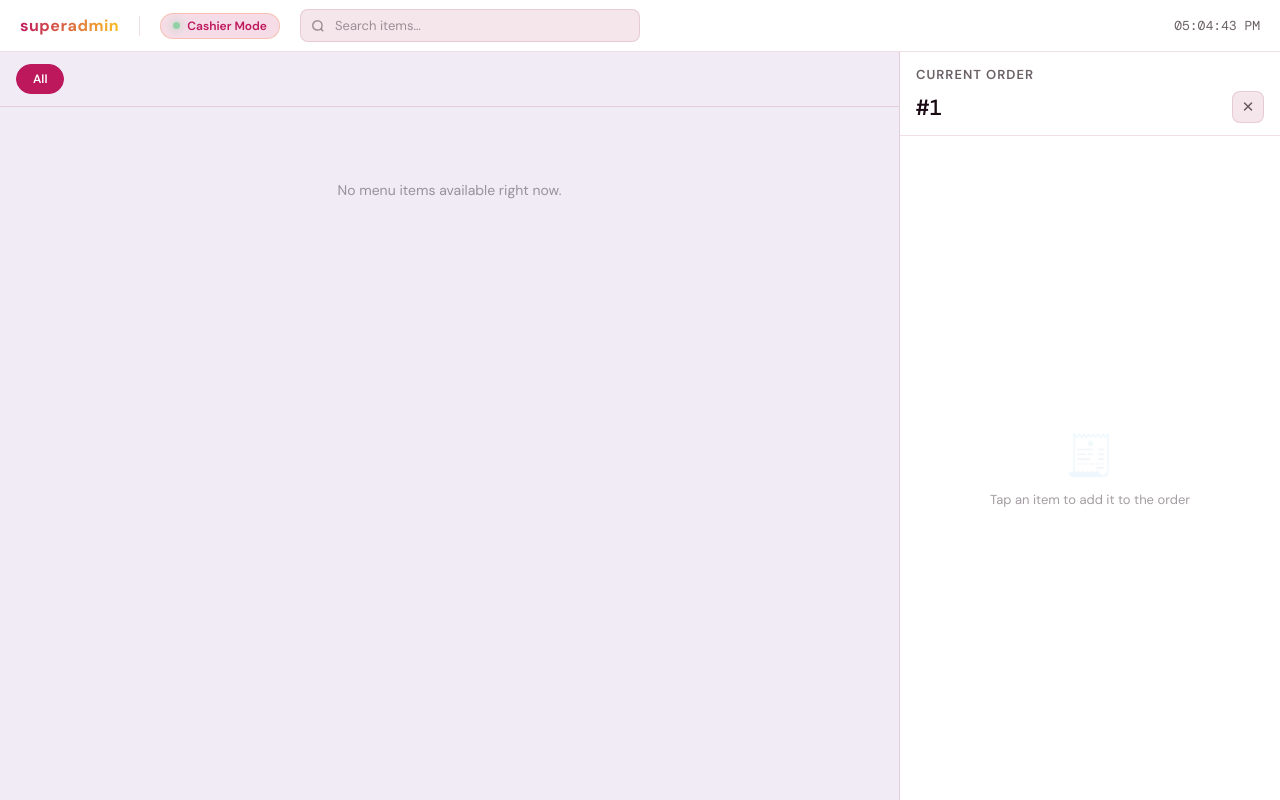
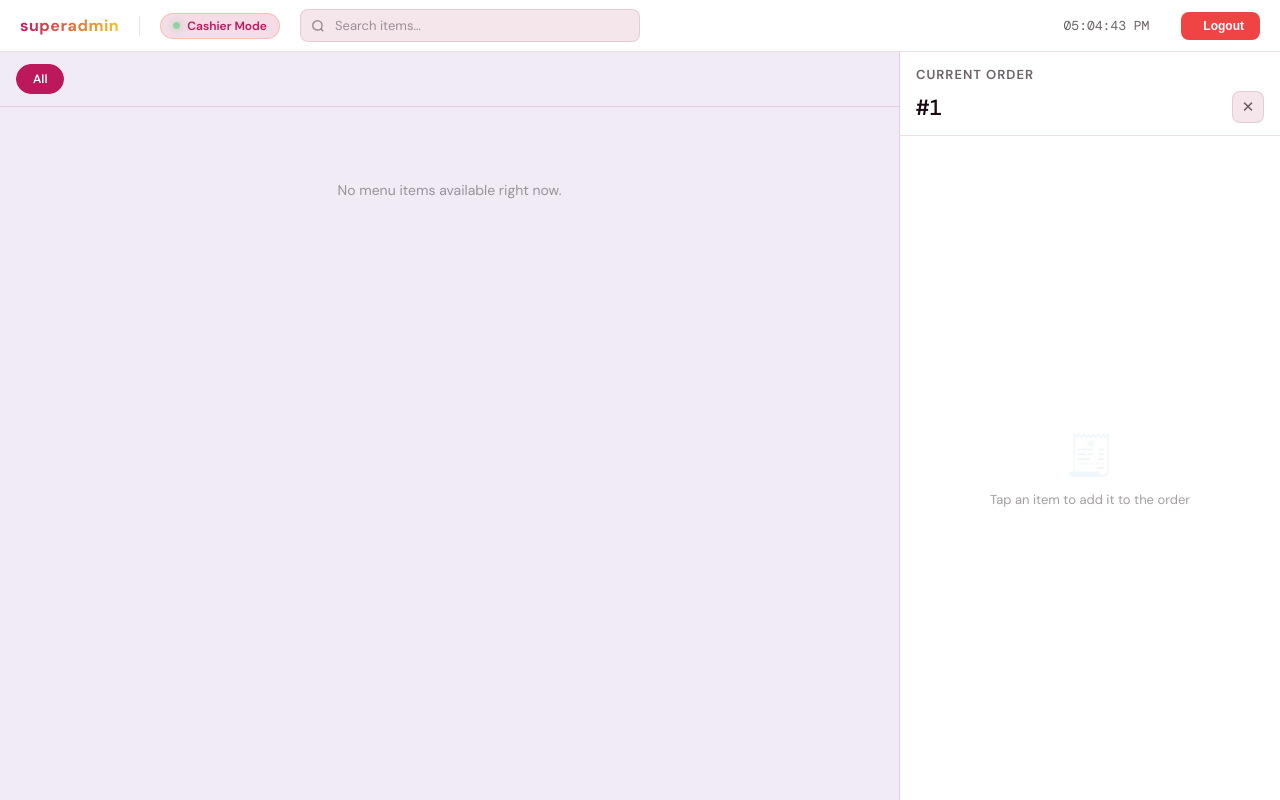
Before and after one commit to ryleaether/Group5-Pay-Order-and-Inventory-Fastfood-Management-System, a PHP site: page /dashboard/userdashboard.php in a window 1280 px wide. Run offline with PHP 8.4, Linux system fonts and the light colour scheme; a user stored in the database is signed in; data comes from the database, SQL or seed files in the repository; data that the repository does not hold is empty.

Commit message:
fixed logout button in cashier dashboard'

```diff
--- a/dashboard/userdashboard.php
+++ b/dashboard/userdashboard.php
@@ -95,6 +95,16 @@ function hexToRgba($hex, $alpha) {
         </div>
 
         <div class="pos-clock" id="posClock">--:--:--</div>
+
+        <button onclick="showAdminOverlay()"
+                style="margin-left:12px; padding:7px 16px; background:#ef4444;
+                       border:none; border-radius:8px; color:white;
+                       font-size:12px; font-weight:700; cursor:pointer; display:flex;
+                       align-items:center; gap:6px; transition:background 0.2s; flex-shrink:0;"
+                onmouseover="this.style.background='#dc2626'"
+                onmouseout="this.style.background='#ef4444'">
+            <i class="fa-solid fa-right-from-bracket"></i> Logout
+        </button>
     </header>
 
     <!-- ======== LEFT: MENU PANEL ======== -->
```
